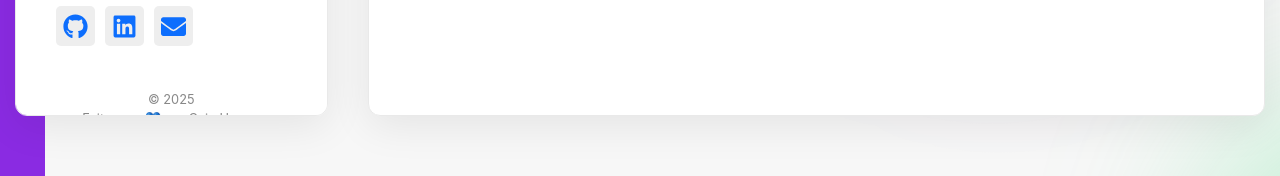
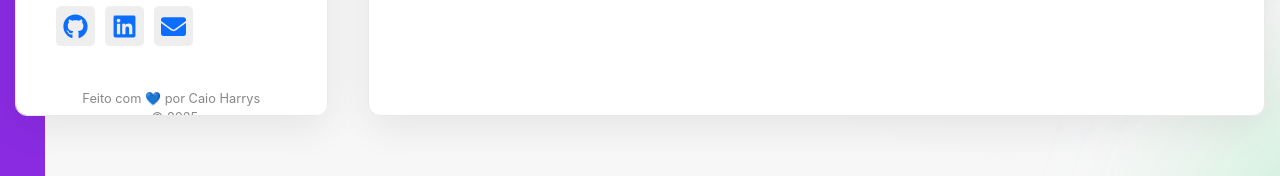
Before and after one commit to CaioHarrys/harrys-CR, a React (Create React App) app in the folder meu-portfolio/: page / in a window 1280 px wide. Shown: the part 624-800 px from the top of the page. Built offline with nearby package versions, Linux system fonts and the light colour scheme.

Commit message:
SideBar update 1.5

```diff
--- a/meu-portfolio/src/assets/css/Sidebar.css
+++ b/meu-portfolio/src/assets/css/Sidebar.css
@@ -59,9 +59,7 @@
 
 /* Rodapé da Sidebar - usa flexbox para empurrá-lo para baixo */
 .sidebar-footer {
-    margin-top: auto;
     /* Mágica do flexbox para empurrar para o final */
-    padding-top: 20px;
     font-size: 0.8rem;
     color: #888;
 }
--- a/meu-portfolio/src/components/Sidebar.js
+++ b/meu-portfolio/src/components/Sidebar.js
@@ -55,8 +55,8 @@ const Sidebar = () => {
       </div>
       <footer className="sidebar-footer">
         <p>
+          <br /> Feito com 💙 por Caio Harrys <br />.
           &copy; {new Date().getFullYear()}
-          <br /> Feito com 💙 por Caio Harrys <br />.
         </p>
       </footer>
     </div>
```
